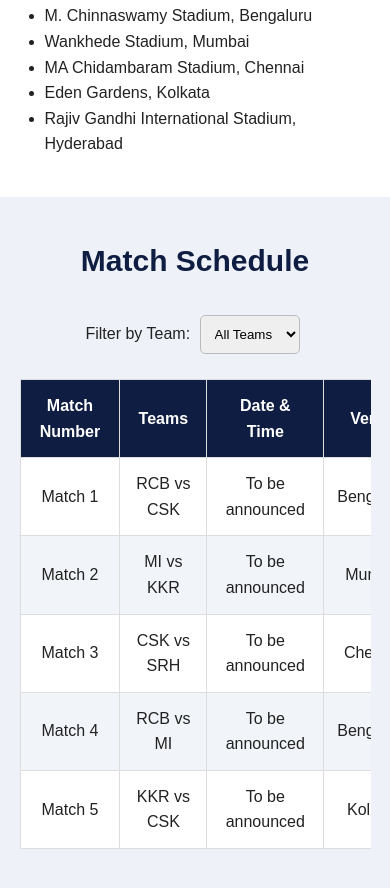
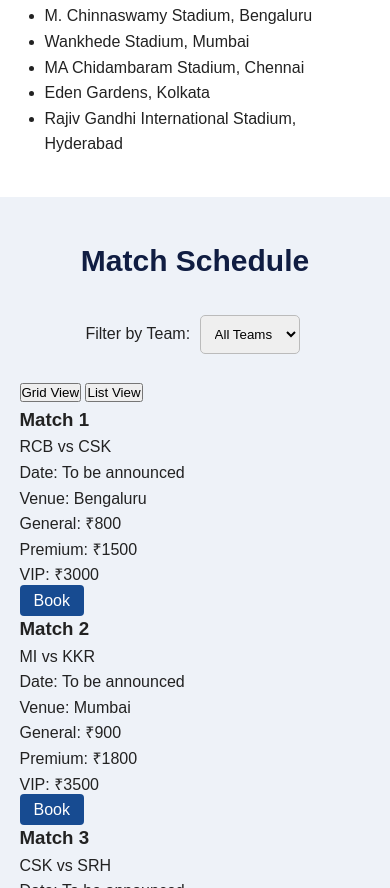
Before and after one commit to bhoomikaje29-cloud/IPL-Ticket-Booking, a plain HTML site: page index.html in a window 390 px wide. Shown: the part 1112-2000 px from the top of the page. Drawn offline with Linux system fonts and the light colour scheme; files that its build step writes are made by us from their sources; files whose address does not match are found by name.

Commit message:
Update index.html for Activity 8 responsive design

```diff
--- a/index.html
+++ b/index.html
@@ -6,17 +6,19 @@
     <meta charset="UTF-8">
     <meta name="viewport" content="width=device-width, initial-scale=1.0">
     <title>IPL Ticket Booking</title>
-
     <link rel="stylesheet" href="../CSS/styles.css">
 </head>
 
 <body>
 
-    <!-- Navigation Bar -->
    <nav>
     <h2>IPL 2026</h2>
 
-        <div>
+    <button class="menu-toggle" id="menuToggle">
+        ☰
+    </button>
+
+    <div class="nav-links" id="navLinks">
         <a href="#matches">Matches</a>
         <a href="booking.html">Book Ticket</a>
         <a href="#mybookings">My Bookings</a>
@@ -28,7 +30,6 @@
     <header class="hero">
         <h1>Experience The Stadium Energy Live!</h1>
         <p>Be part of the excitement. Watch your favourite IPL teams live!</p>
-
         <a href="#matches" class="btn">View Schedule</a>
         <a href="#booking" class="btn">Book Ticket</a>
     </header>
@@ -36,7 +37,6 @@
     <!-- About IPL Section -->
     <section class="about" id="about">
         <h2>About IPL 2026</h2>
-
         <p>
             The Indian Premier League (IPL) is one of the most
             exciting cricket tournaments in the world.
@@ -73,7 +73,6 @@
 
         <div class="filter">
             <label for="teamFilter">Filter by Team:</label>
-
             <select id="teamFilter">
                 <option value="all">All Teams</option>
                 <option value="CSK">CSK</option>
@@ -83,79 +82,69 @@
                 <option value="SRH">SRH</option>
             </select>
         </div>
+        <!-- Grid and List View Buttons -->
+        <div class="view-controls">
+        <button type="button" id="gridViewBtn">Grid View</button>
+        <button type="button" id="listViewBtn">List View</button>
+    </div>
 
-        <div class="table-container">
-            <table id="matchTable">
-                <thead>
-                    <tr>
-                        <th>Match Number</th>
-                        <th>Teams</th>
-                        <th>Date & Time</th>
-                        <th>Venue</th>
-                        <th>General</th>
-                        <th>Premium</th>
-                        <th>VIP</th>
-                        <th>Action</th>
-                    </tr>
-                </thead>
+        <div class="matches-container">
 
-                <tbody>
-                    <tr data-teams="RCB CSK">
-                        <td>Match 1</td>
-                        <td>RCB vs CSK</td>
-                        <td>To be announced</td>
-                        <td>Bengaluru</td>
-                        <td>₹800</td>
-                        <td>₹1500</td>
-                        <td>₹3000</td>
-                        <td><a href="#booking" class="book-btn" data-match="Match 1 - RCB vs CSK">Book</a></td>
-                    </tr>
+            <div class="match-card" data-teams="RCB CSK">
+                <h3>Match 1</h3>
+                <p>RCB vs CSK</p>
+                <p>Date: To be announced</p>
+                <p>Venue: Bengaluru</p>
+                <p>General: ₹800</p>
+                <p>Premium: ₹1500</p>
+                <p>VIP: ₹3000</p>
+                <a href="#booking" class="book-btn" data-match="Match 1 - RCB vs CSK">Book</a>
+            </div>
 
-                    <tr data-teams="MI KKR">
-                        <td>Match 2</td>
-                        <td>MI vs KKR</td>
-                        <td>To be announced</td>
-                        <td>Mumbai</td>
-                        <td>₹900</td>
-                        <td>₹1800</td>
-                        <td>₹3500</td>
-                        <td><a href="#booking" class="book-btn" data-match="Match 2 - MI vs KKR">Book</a></td>
-                    </tr>
+            <div class="match-card" data-teams="MI KKR">
+                <h3>Match 2</h3>
+                <p>MI vs KKR</p>
+                <p>Date: To be announced</p>
+                <p>Venue: Mumbai</p>
+                <p>General: ₹900</p>
+                <p>Premium: ₹1800</p>
+                <p>VIP: ₹3500</p>
+                <a href="#booking" class="book-btn" data-match="Match 2 - MI vs KKR">Book</a>
+            </div>
 
-                    <tr data-teams="CSK SRH">
-                        <td>Match 3</td>
-                        <td>CSK vs SRH</td>
-                        <td>To be announced</td>
-                        <td>Chennai</td>
-                        <td>₹800</td>
-                        <td>₹1600</td>
-                        <td>₹3200</td>
-                        <td><a href="#booking" class="book-btn" data-match="Match 3 - CSK vs SRH">Book</a></td>
-                    </tr>
+            <div class="match-card" data-teams="CSK SRH">
+                <h3>Match 3</h3>
+                <p>CSK vs SRH</p>
+                <p>Date: To be announced</p>
+                <p>Venue: Chennai</p>
+                <p>General: ₹800</p>
+                <p>Premium: ₹1600</p>
+                <p>VIP: ₹3200</p>
+                <a href="#booking" class="book-btn" data-match="Match 3 - CSK vs SRH">Book</a>
+            </div>
 
-                    <tr data-teams="RCB MI">
-                        <td>Match 4</td>
-                        <td>RCB vs MI</td>
-                        <td>To be announced</td>
-                        <td>Bengaluru</td>
-                        <td>₹1000</td>
-                        <td>₹2000</td>
-                        <td>₹4000</td>
-                        <td><a href="#booking" class="book-btn" data-match="Match 4 - RCB vs MI">Book</a></td>
-                    </tr>
+            <div class="match-card" data-teams="RCB MI">
+                <h3>Match 4</h3>
+                <p>RCB vs MI</p>
+                <p>Date: To be announced</p>
+                <p>Venue: Bengaluru</p>
+                <p>General: ₹1000</p>
+                <p>Premium: ₹2000</p>
+                <p>VIP: ₹4000</p>
+                <a href="#booking" class="book-btn" data-match="Match 4 - RCB vs MI">Book</a>
+            </div>
 
-                    <tr data-teams="KKR CSK">
-                        <td>Match 5</td>
-                        <td>KKR vs CSK</td>
-                        <td>To be announced</td>
-                        <td>Kolkata</td>
-                        <td>₹850</td>
-                        <td>₹1700</td>
-                        <td>₹3300</td>
-                        <td><a href="#booking" class="book-btn" data-match="Match 5 - KKR vs CSK">Book</a></td>
-                    </tr>
-                </tbody>
-            </table>
+            <div class="match-card" data-teams="KKR CSK">
+                <h3>Match 5</h3>
+                <p>KKR vs CSK</p>
+                <p>Date: To be announced</p>
+                <p>Venue: Kolkata</p>
+                <p>General: ₹850</p>
+                <p>Premium: ₹1700</p>
+                <p>VIP: ₹3300</p>
+                <a href="#booking" class="book-btn" data-match="Match 5 - KKR vs CSK">Book</a>
+            </div>
+
         </div>
     </section>
 
@@ -203,12 +192,10 @@
             <!-- Booking Summary Card -->
             <div class="summary">
                 <h3>Booking Summary</h3>
-
                 <p><b>Selected Match:</b> <span id="summaryMatch">Match 1 - RCB vs CSK</span></p>
                 <p><b>Stand:</b> <span id="summaryStand">General</span></p>
                 <p><b>Ticket Price:</b> ₹<span id="summaryPrice">800</span></p>
                 <p><b>Quantity:</b> <span id="summaryQuantity">1</span></p>
-
                 <p class="total">
                     Total Amount: ₹<span id="totalAmount">800</span>
                 </p>
@@ -233,9 +220,7 @@
                         <th>Total Amount</th>
                     </tr>
                 </thead>
-
-                <tbody id="bookingRecords">
-                </tbody>
+                <tbody id="bookingRecords"></tbody>
             </table>
         </div>
 
@@ -272,7 +257,6 @@
         <p>Designed for IPL Cricket Fans.</p>
     </footer>
 
-
     <script src="../JS/app.js"></script>
 
 </body>
```
Lines whose indentation alone changed are shown as unchanged.
